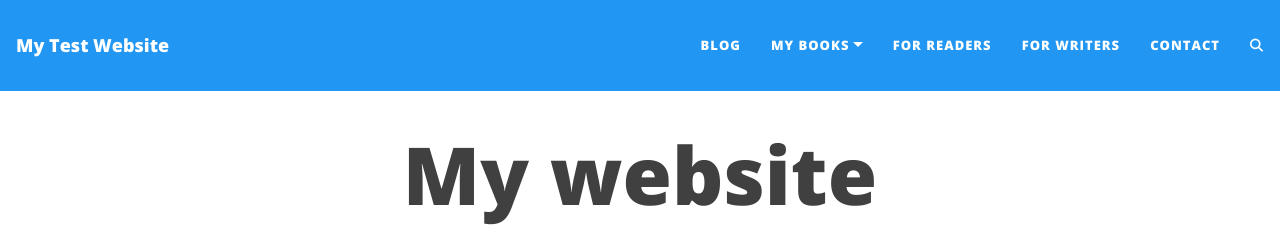
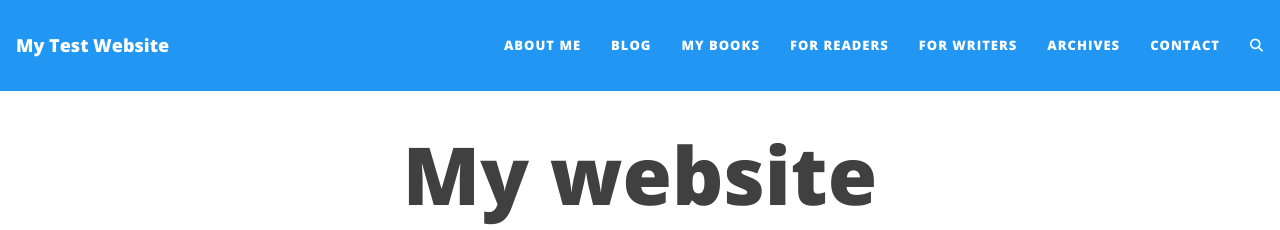
Before and after one commit to jd31122025-design/myblog, a Jekyll site: the page built from index.html, in a window 1280 px wide. Shown: the top 230 px of the page. Built offline with Jekyll 4.4.1, drawn with Linux system fonts in a browser that asks for light colours; the list of posts is cut into pages by our own code; comment, search, counter and statistics services are not loaded.

Commit message:
Update _config.yml

```diff
--- a/_config.yml
+++ b/_config.yml
@@ -20,12 +20,12 @@ author: JD Design
 ###############################################
 
 navbar-links:
+  About Me: "about-me"
   Blog: "blog"
-  My Books:
-    - "about-me"
-    - "my-books"
+  My Books: "my-books"
   For Readers: "for-readers"
   For Writers: "for-writers"
+  Archives: "tags"
   Contact: "contact"
 
 ################
@@ -141,14 +141,14 @@ navbar-var-length: false
 page-col: "#FFFFFF"
 text-col: "#404040"
 link-col: "#008AFF"
-hover-col: "#d9d9d9"
+hover-col: "#bbbbbb"
 navbar-col: "#2196F3"
 navbar-text-col: "#ffffff"
 navbar-border-col: "#2196F3"
 footer-col: "#2196F3"
 footer-text-col: "#ffffff"
 footer-link-col: "#ffffff"
-footer-hover-col: "#d9d9d9"
+footer-hover-col: "#bbbbbb"
 
 # Alternatively, the navbar, footer, and page background can be set to an image
 # instead of colour
```
